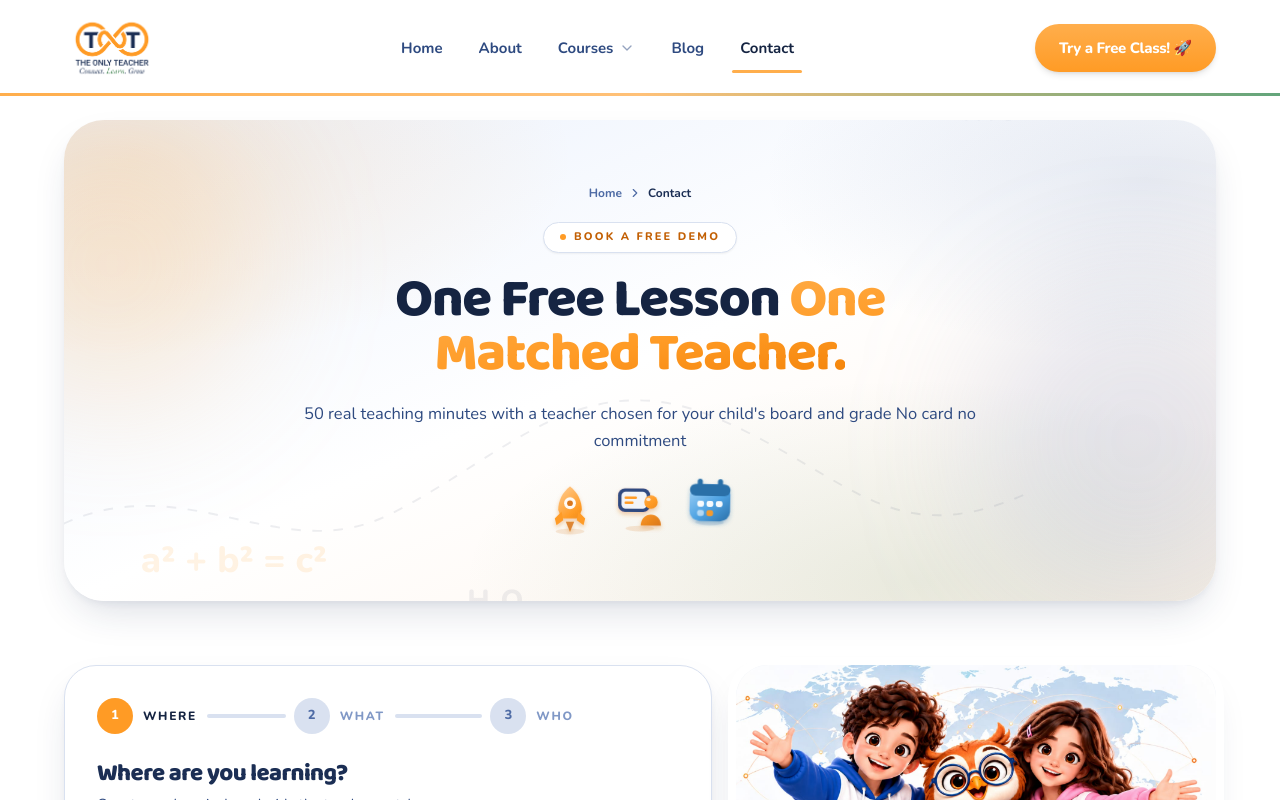
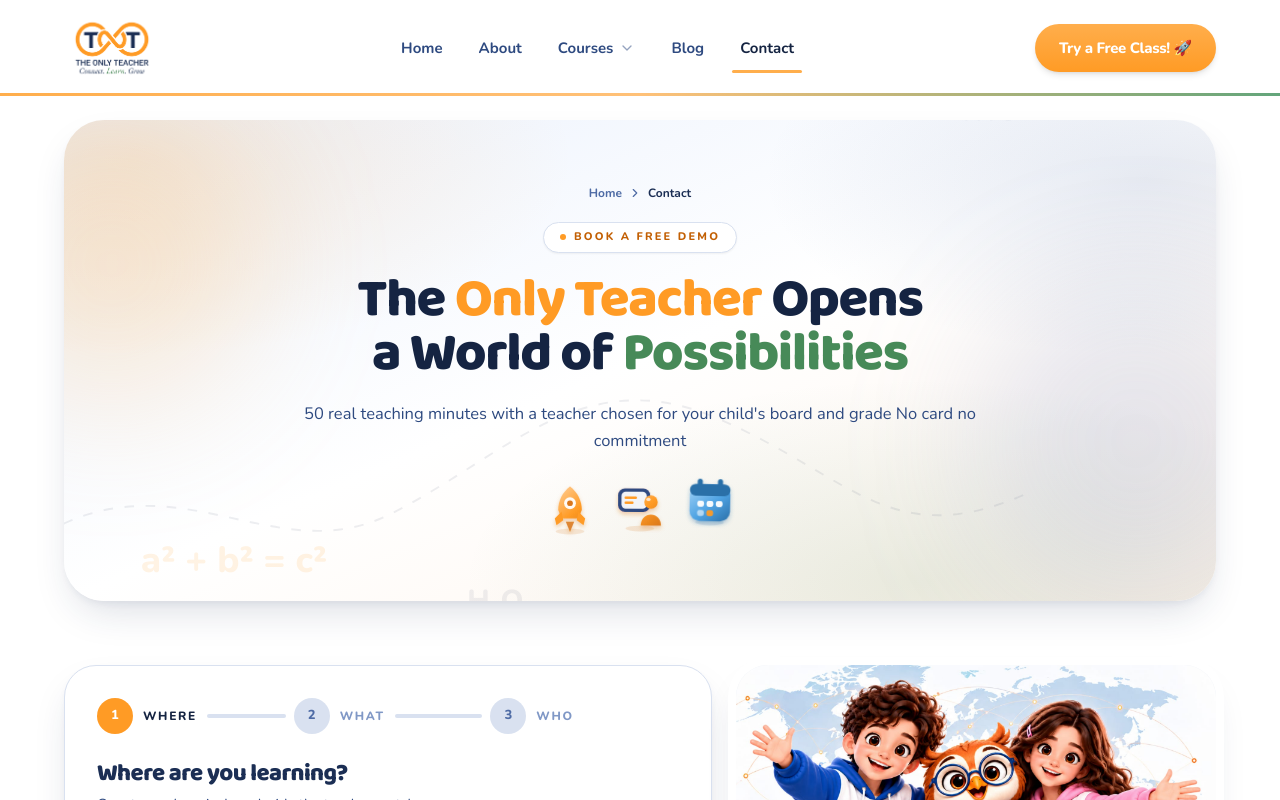
Before and after one commit to Lakshayg001/OnlyTeacher, a React (Vite) app: page /contact in a window 1280 px wide. Shown: the top 800 px of the page. Built offline with nearby package versions, Linux system fonts and the light colour scheme.

Commit message:
Update Contact page title and styling per user request

```diff
--- a/src/pages/Contact.tsx
+++ b/src/pages/Contact.tsx
@@ -78,8 +78,7 @@
    <PageHero
     crumb="Contact"
     eyebrow="Book a free demo"
-    title="One Free Lesson"
-    accent="One Matched Teacher."
+    title={<>The <span className="text-amber-500">Only Teacher</span> Opens a World of <span className="text-forest-500">Possibilities</span></>}
     sub="50 real teaching minutes with a teacher chosen for your child's board and grade No card no commitment"
     icons={['rocket', 'teacher', 'calendar']}
    />
```
